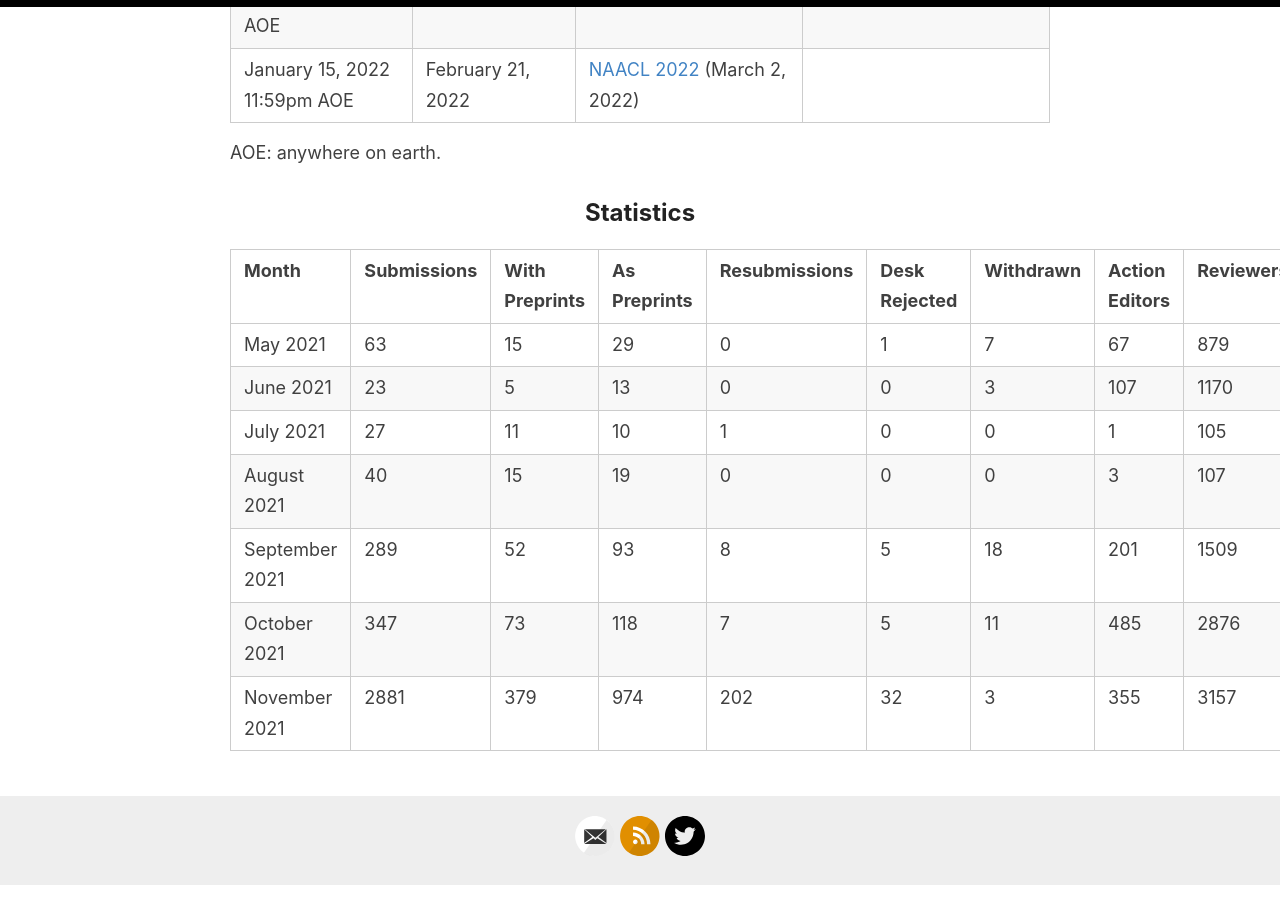
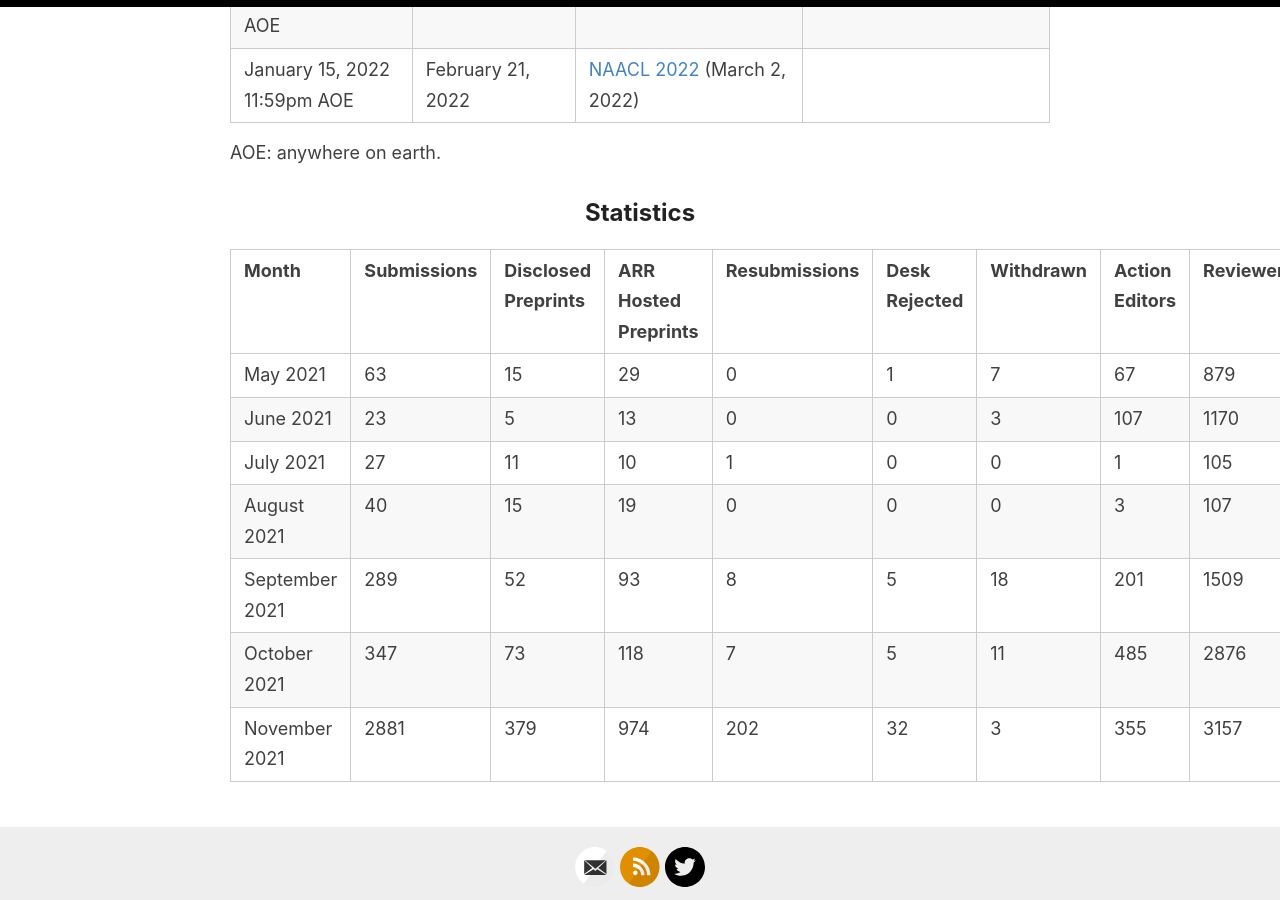
Before and after one commit to amitmerchant1990/reverie, a Jekyll site: the page built from dates.md, in a window 1280 px wide and 900 px high, scrolled down 2537 px. Built offline with Jekyll 4.4.1, drawn with Linux system fonts in a browser that asks for light colours.

Commit message:
Update dates.md

```diff
--- a/dates.md
+++ b/dates.md
@@ -46,7 +46,7 @@ AOE: anywhere on earth.
 
 ## Statistics
 
-| Month | Submissions | With Preprints | As Preprints | Resubmissions | Desk Rejected | Withdrawn | Action Editors | Reviewers |
+| Month | Submissions | Disclosed Preprints | ARR Hosted Preprints | Resubmissions | Desk Rejected | Withdrawn | Action Editors | Reviewers |
 |-------|-------------|---------------|---------------|-----------|----------------|-----------|-------------------|-----------|
 | May 2021 | 63 | 15 | 29 | 0 | 1 | 7 | 67 | 879 |
 | June 2021 | 23 | 5 | 13 | 0 | 0 | 3 | 107 | 1170 |
```
